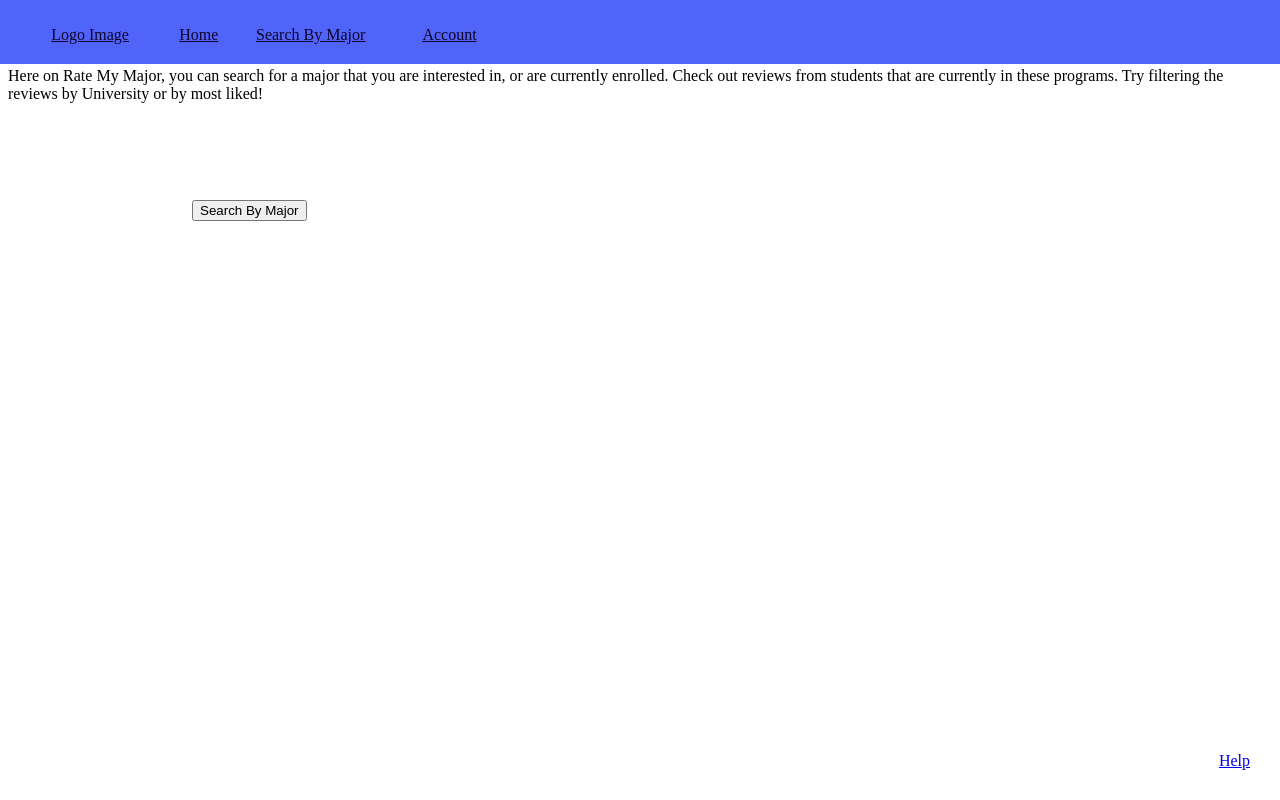
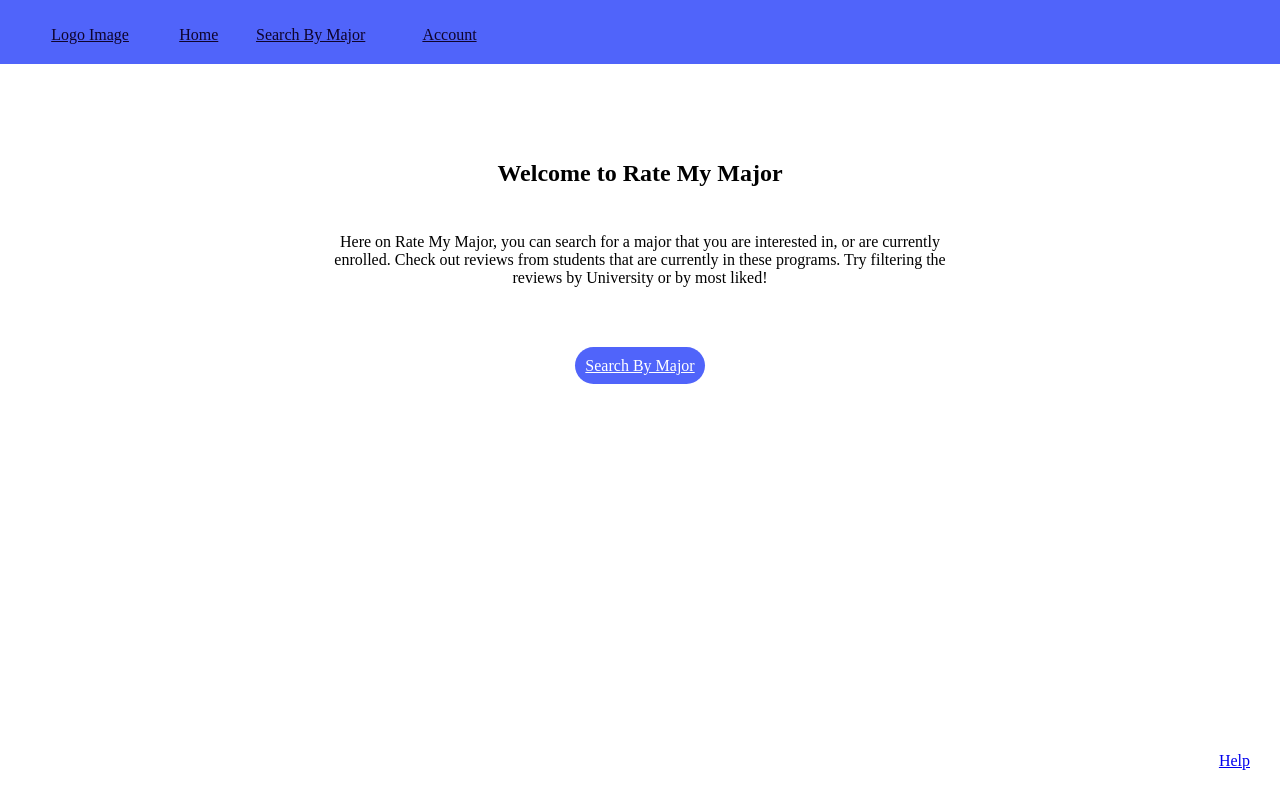
Before and after one commit to jessechen09/ratemymajor, a plain HTML site: page public_html/home.html in a window 1280 px wide. Drawn offline with Linux system fonts and the light colour scheme.

Commit message:
all pages styled

```diff
--- a/public_html/css/style.css
+++ b/public_html/css/style.css
@@ -105,6 +105,27 @@
     border-radius: 25px;
 }
 
+#welcomeHome {
+    margin: auto;
+    margin-top: 20vh;
+    text-align: center;
+}
+
+#about {
+    margin: auto;
+    padding: 10px;
+    text-align: center;
+    width: 50%;
+}
+
+#searchMajButton2 {
+    background-color: rgb(80, 100, 250);
+    color: white;
+    padding: 10px;
+    margin-top: 20px;
+    border-radius: 25px;
+}
+
 #major {
     position: fixed;
     top: 25vh;
--- a/public_html/home.html
+++ b/public_html/home.html
@@ -13,8 +13,8 @@
 <body>
 
   <div id="navBar">
-    <a class="navButton" id="logoButton" href="home.html">Logo Image</a>
-    <a class="navButton" id="homeButton" href="home.html">Home</a>
+    <a class="navButton" id="logoButton" href="./home.html">Logo Image</a>
+    <a class="navButton" id="homeButton" href="./home.html">Home</a>
     <a class="navButton" id="searchMajButton" href="./major.html">Search By Major</a>
     <a class="navButton" id="accountButton" href="./account.html">Account</a>
   </div>
@@ -26,13 +26,11 @@
       Check out reviews from students that are currently in these programs. Try filtering the reviews by University or
       by most liked!
     </p>
+    <br/><br/><br/>
+    <a id="searchMajButton2" href="./major.html">Search By Major</a>
   </div>
 
-  <div id="major">
-    <input type="button" id="searchMajor" onclick="searchMaj();" value="Search By Major"/>
-  </div>
-
-  <div id="help"><a id="helpButton" href="/help.html">Help</a></div>
+  <div id="help"><a id="helpButton" href="help.html">Help</a></div>
 
 </body>
 </html>
```
Also changed, not shown: public_html/account.html (+3 -3 lines), public_html/help.html (+2 -2 lines), public_html/index.html (+1 -1 lines), public_html/major.html (+4 -4 lines), public_html/signup.html (+1 -1 lines).
